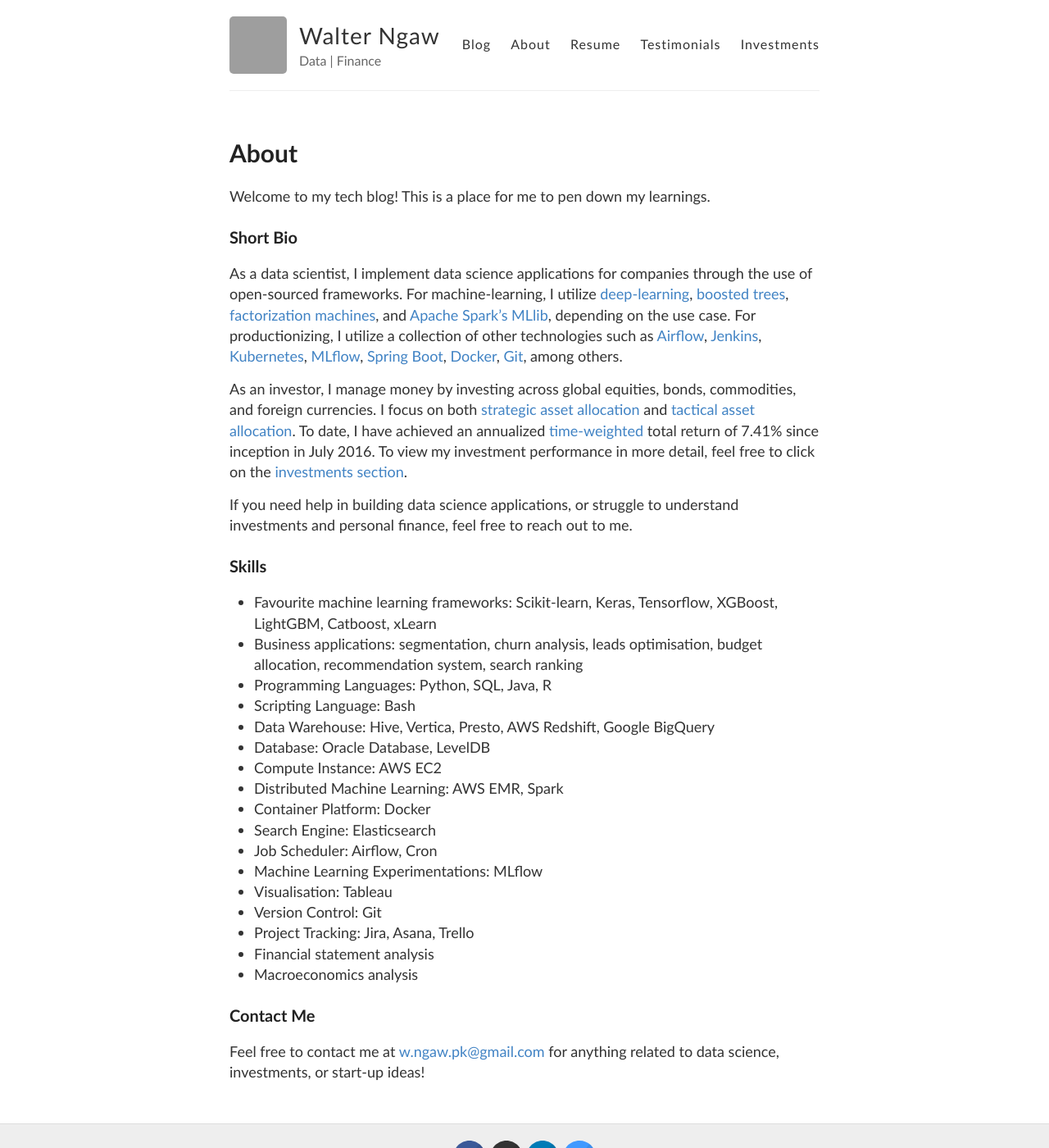
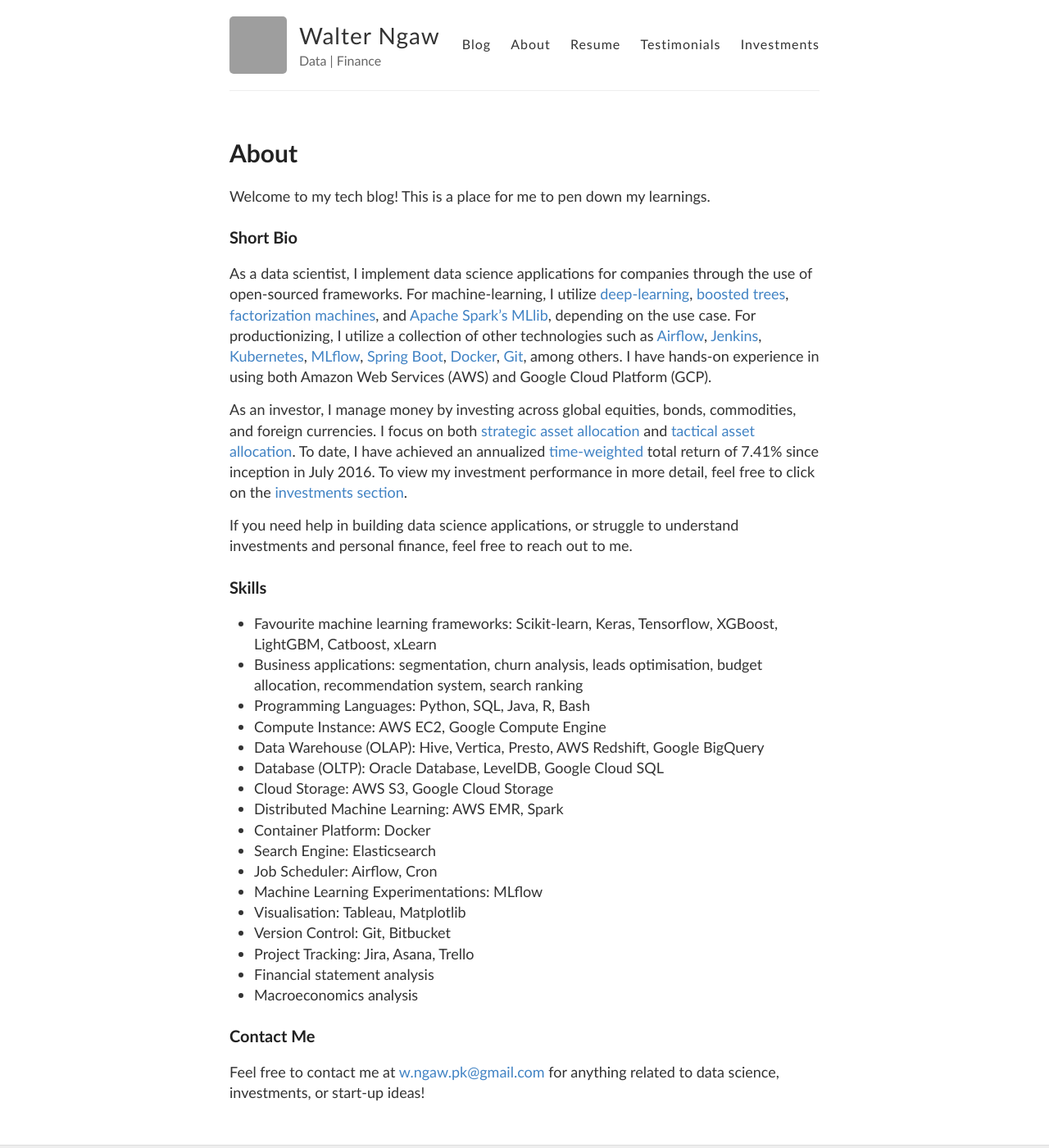
Before and after one commit to wngaw/wngaw.github.io, a Jekyll site: the page built from about.md, in a window 1280 px wide and 1400 px high. Shown: the whole window at 82% size. Built offline with Jekyll 4.4.1, drawn with Linux system fonts in a browser that asks for light colours; grey boxes are pictures that could not be loaded.

```diff
--- a/about.md
+++ b/about.md
@@ -8,7 +8,7 @@ Welcome to my tech blog! This is a place for me to pen down my learnings.
 
 ### Short Bio
 
-As a data scientist, I implement data science applications for companies through the use of open-sourced frameworks. For machine-learning, I utilize [deep-learning](https://en.wikipedia.org/wiki/Deep_learning), [boosted trees](https://en.wikipedia.org/wiki/Gradient_boosting), [factorization machines](http://www.libfm.org), and [Apache Spark's MLlib](https://spark.apache.org/mllib/), depending on the use case. For productionizing, I utilize a collection of other technologies such as [Airflow](https://airflow.apache.org), [Jenkins](https://jenkins.io), [Kubernetes](https://kubernetes.io), [MLflow](https://mlflow.org), [Spring Boot](https://spring.io/projects/spring-boot), [Docker](https://www.docker.com), [Git](https://git-scm.com), among others.
+As a data scientist, I implement data science applications for companies through the use of open-sourced frameworks. For machine-learning, I utilize [deep-learning](https://en.wikipedia.org/wiki/Deep_learning), [boosted trees](https://en.wikipedia.org/wiki/Gradient_boosting), [factorization machines](http://www.libfm.org), and [Apache Spark's MLlib](https://spark.apache.org/mllib/), depending on the use case. For productionizing, I utilize a collection of other technologies such as [Airflow](https://airflow.apache.org), [Jenkins](https://jenkins.io), [Kubernetes](https://kubernetes.io), [MLflow](https://mlflow.org), [Spring Boot](https://spring.io/projects/spring-boot), [Docker](https://www.docker.com), [Git](https://git-scm.com), among others. I have hands-on experience in using both Amazon Web Services (AWS) and Google Cloud Platform (GCP).
 
 As an investor, I manage money by investing across global equities, bonds, commodities, and foreign currencies. I focus on both [strategic asset allocation](https://www.investopedia.com/terms/s/strategicassetallocation.asp) and [tactical asset allocation](https://www.investopedia.com/terms/t/tacticalassetallocation.asp). To date, I have achieved an annualized [time-weighted](https://www.investopedia.com/terms/t/time-weightedror.asp) total return of 7.41% since inception in July 2016. To view my investment performance in more detail, feel free to click on the [investments section](https://wngaw.github.io/investments).
 
@@ -18,18 +18,18 @@ If you need help in building data science applications, or struggle to understan
 
 - Favourite machine learning frameworks: Scikit-learn, Keras, Tensorflow, XGBoost, LightGBM, Catboost, xLearn
 - Business applications: segmentation, churn analysis, leads optimisation, budget allocation, recommendation system, search ranking
-- Programming Languages: Python, SQL, Java, R
-- Scripting Language: Bash
-- Data Warehouse: Hive, Vertica, Presto, AWS Redshift, Google BigQuery
-- Database: Oracle Database, LevelDB
-- Compute Instance: AWS EC2
+- Programming Languages: Python, SQL, Java, R, Bash
+- Compute Instance: AWS EC2, Google Compute Engine
+- Data Warehouse (OLAP): Hive, Vertica, Presto, AWS Redshift, Google BigQuery
+- Database (OLTP): Oracle Database, LevelDB, Google Cloud SQL
+- Cloud Storage: AWS S3, Google Cloud Storage
 - Distributed Machine Learning: AWS EMR, Spark
 - Container Platform: Docker
 - Search Engine: Elasticsearch
 - Job Scheduler: Airflow, Cron
 - Machine Learning Experimentations: MLflow
-- Visualisation: Tableau
-- Version Control: Git
+- Visualisation: Tableau, Matplotlib
+- Version Control: Git, Bitbucket
 - Project Tracking: Jira, Asana, Trello
 - Financial statement analysis
 - Macroeconomics analysis
```
Also changed, not shown: resume.md (+2 -2 lines).
